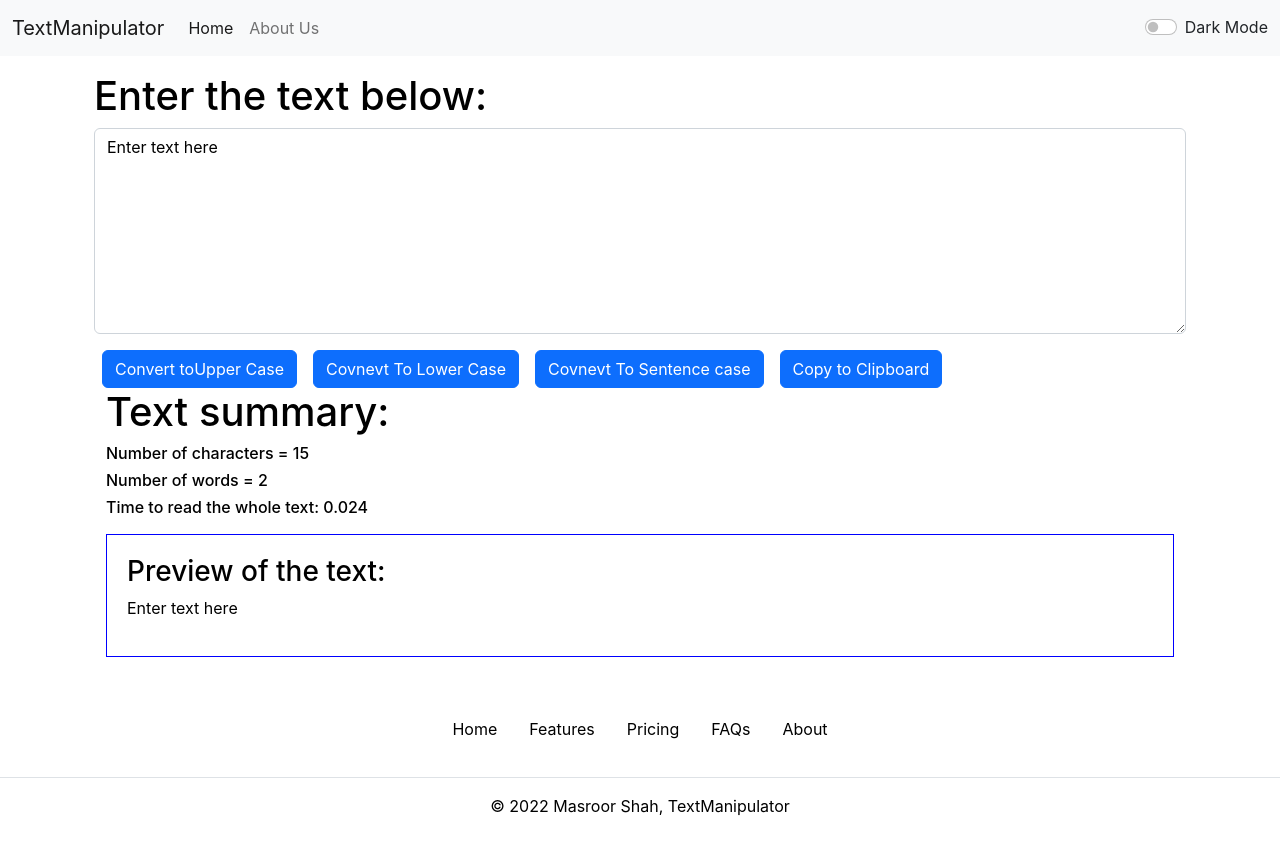
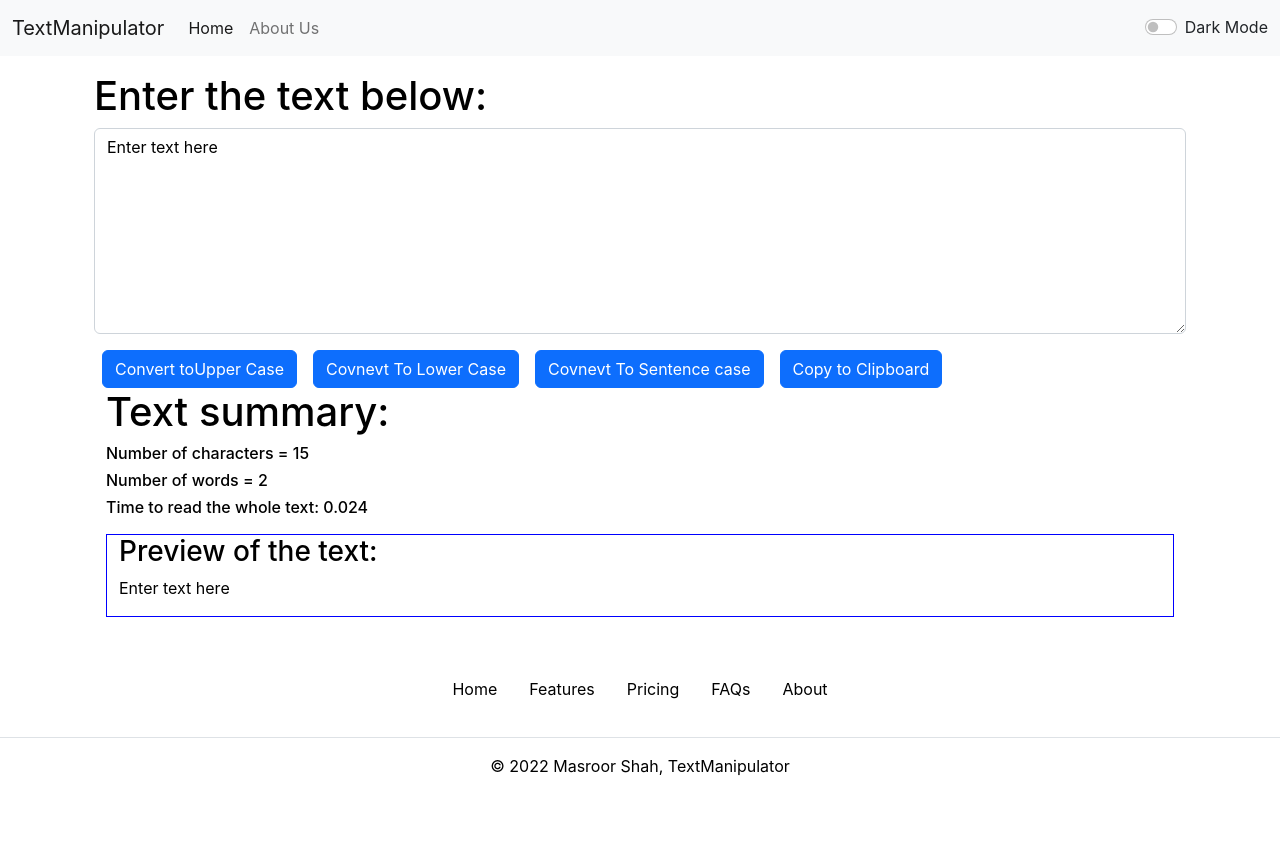
Before and after one commit to masroor07/TextManipulator, a React (Create React App) app: page / in a window 1280 px wide. Shown: the top 854 px of the page. Built offline with nearby package versions, Linux system fonts and the light colour scheme.

Commit message:
resolved preview box

```diff
--- a/src/components/TextForm.js
+++ b/src/components/TextForm.js
@@ -54,7 +54,7 @@ export default function TextForm(props) {
     <h6>Number of characters = {text.length}</h6>
     <h6>Number of words = {text.split(" ").length-1}</h6>
     <h6>Time to read the whole text: {(0.008 * text.split(" ").length )}</h6>
-    <div className="container my-3" style={{border: '.2px solid blue', padding:'20px ' }}>
+    <div className="container my-3" style={{border: '.2px solid blue' }}>
     <h3>Preview of the text:</h3>
     <p>{text}</p>
     </div>
```
